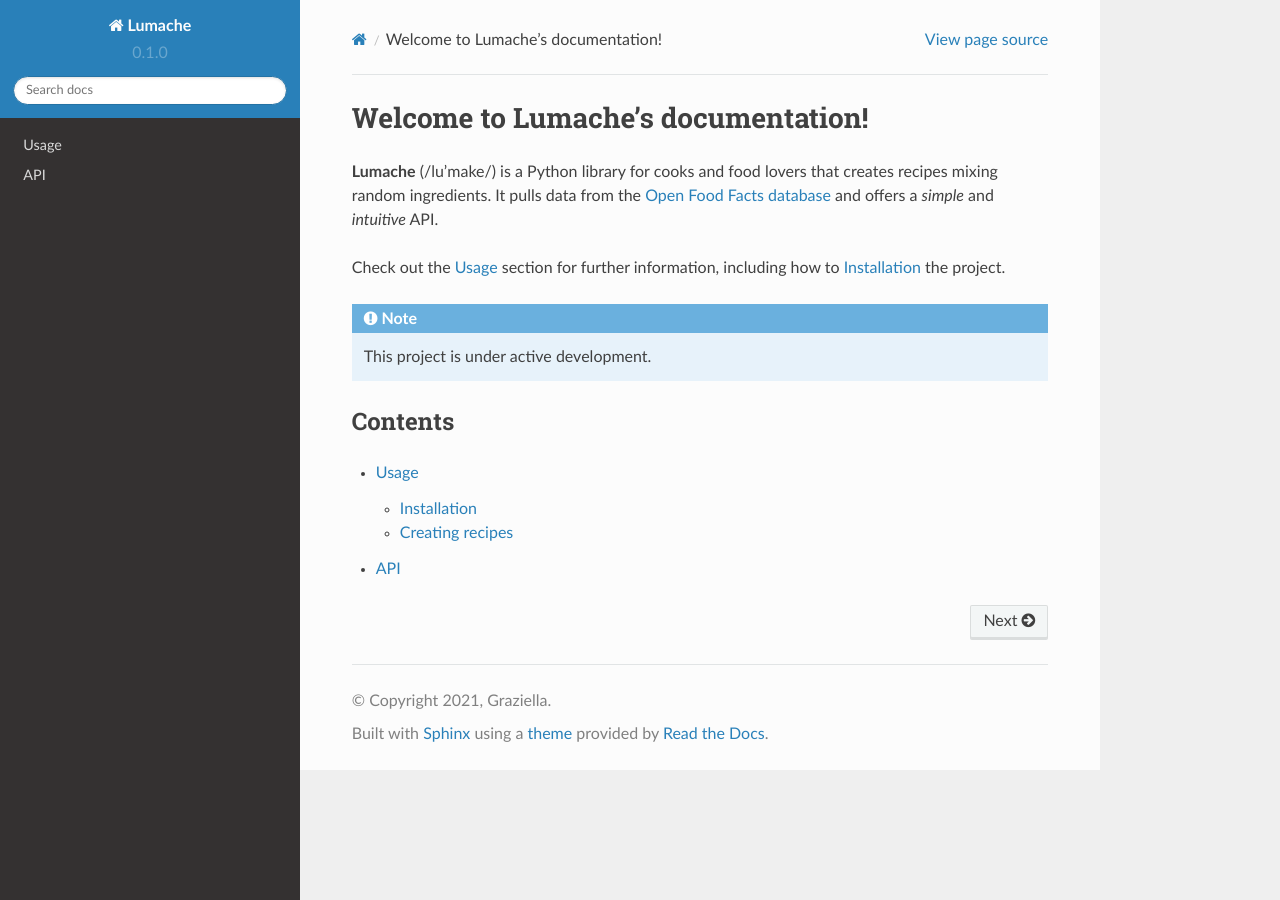
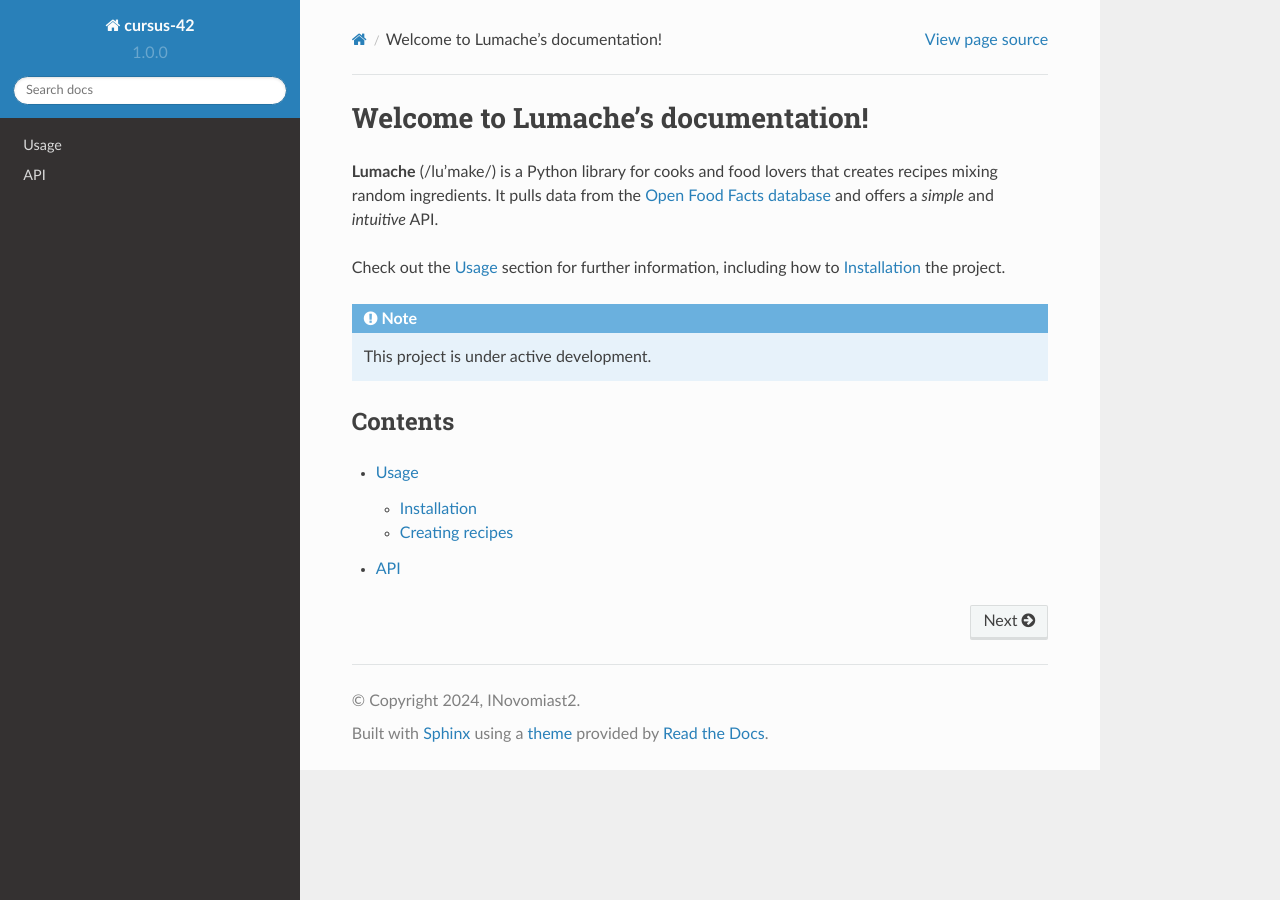
Before and after one commit to INovomiast2/cursus-42, a Sphinx documentation site: the page built from docs/source/index.rst, in a window 1280 px wide. Built offline with Sphinx 7.4.7 and the Read the Docs theme 2.0.0, drawn with Linux system fonts in a browser that asks for light colours.

Commit message:
Update conf.py

```diff
--- a/docs/source/conf.py
+++ b/docs/source/conf.py
@@ -2,12 +2,12 @@
 
 # -- Project information
 
-project = 'Lumache'
-copyright = '2021, Graziella'
-author = 'Graziella'
+project = 'cursus-42'
+copyright = '2024, INovomiast2'
+author = 'INovomiast2'
 
 release = '0.1'
-version = '0.1.0'
+version = '1.0.0'
 
 # -- General configuration
 
```
